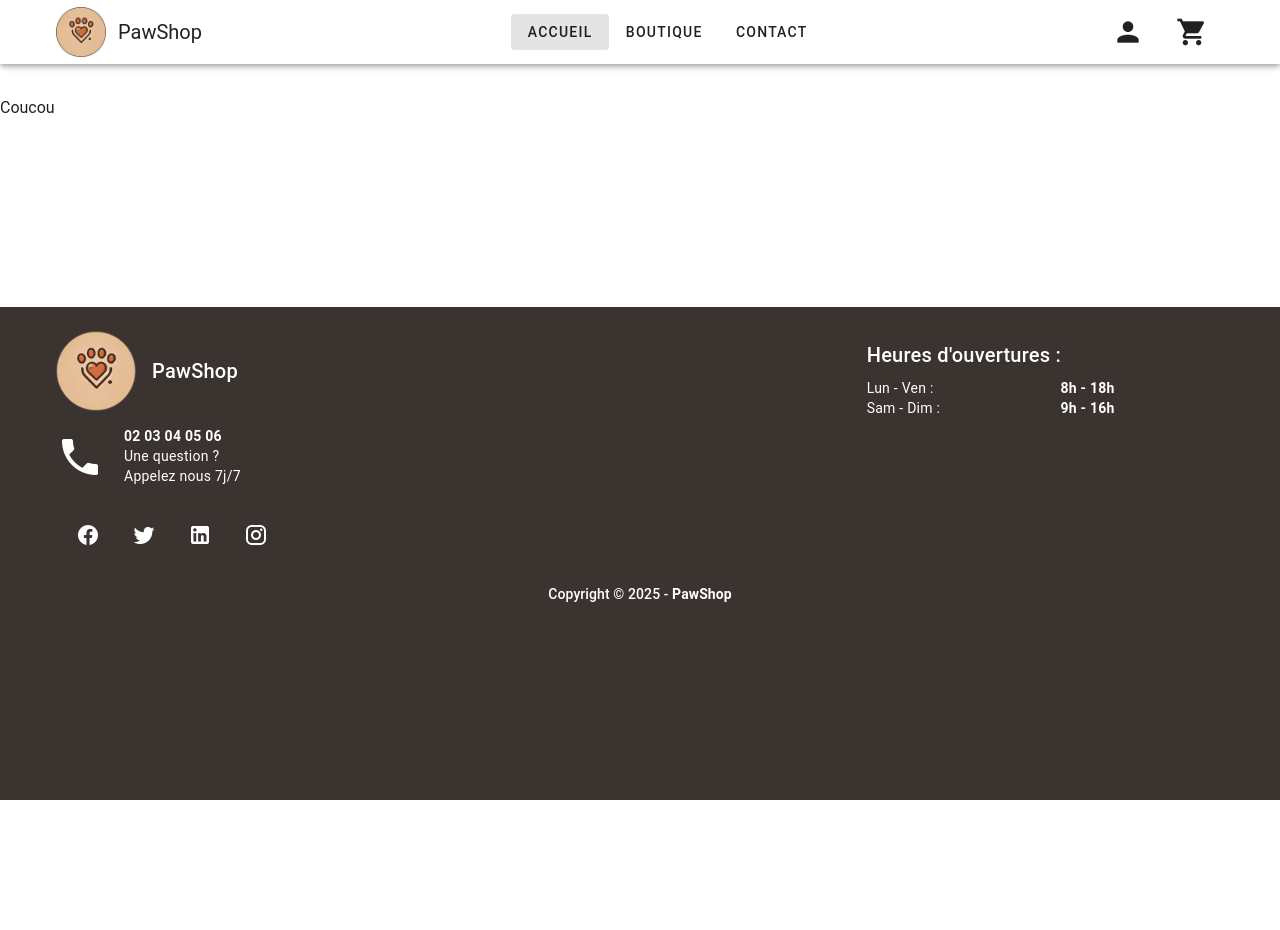
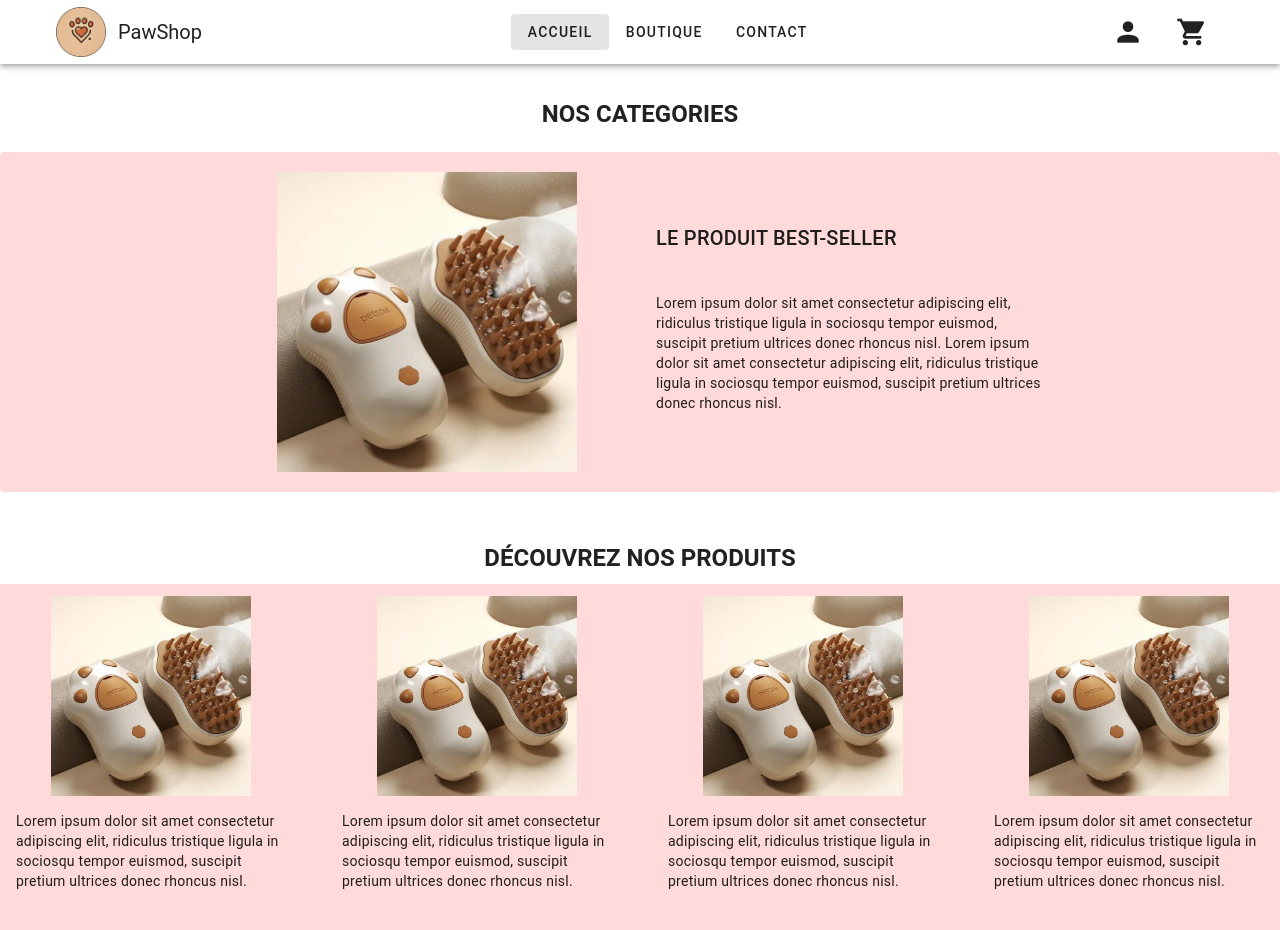
Before and after one commit to Simon-kercode/Tp_Node, a Vue app in the folder frontend/: page / in a window 1280 px wide. Shown: the top 930 px of the page. Before the commit the page ends 800 px from the top, so only its background shows below. Built offline with nearby package versions, Linux system fonts and the light colour scheme.

Commit message:
views add

```diff
--- /dev/null
+++ b/frontend/src/components/BestSeller.vue
@@ -0,0 +1,41 @@
+<template>
+    <h2 class="text-center mb-5">NOS CATEGORIES</h2>
+    <v-card class="product-card">
+      <v-row no-gutters class="d-flex justify-center">
+        <v-col cols="12" md="4" class="pa-5 w-50">
+          <v-img
+           :src="brosse"
+            aspect-ratio="1"
+            max-height="300"
+          ></v-img>
+        </v-col>
+        <v-col cols="12" md="4" class="align-self-center " :style="{ width: !isMobile ? '100%' : '70%'}">
+          <v-card-title class="pb-5">LE PRODUIT BEST-SELLER</v-card-title>
+          <v-card-text class="pt-5" >
+            Lorem ipsum dolor sit amet consectetur adipiscing elit, ridiculus tristique ligula in
+            sociosqu tempor euismod, suscipit pretium ultrices donec rhoncus nisl.
+            Lorem ipsum dolor sit amet consectetur adipiscing elit, ridiculus
+            tristique ligula in sociosqu tempor euismod, suscipit pretium ultrices donec rhoncus nisl.
+          </v-card-text>
+        </v-col>
+      </v-row>
+    </v-card>
+
+  </template>
+
+  <style scoped>
+  .product-card {
+    background-color: #ffdada; /* Couleur de fond grise */
+    box-shadow: none !important;
+  }
+  </style>
+
+<script setup>
+
+import { ref, computed } from 'vue'
+import { useDisplay } from 'vuetify'
+import brosse from "../assets/images/brosse-nettoyante.jpg"
+const { mobile } = useDisplay() // Détecte si on est sur mobile
+const isMobile = computed(() => mobile.value) // Variable réactive pour mobile
+
+</script>
--- /dev/null
+++ b/frontend/src/components/OurProducts.vue
@@ -0,0 +1,42 @@
+<template>
+      <h2 class="text-center mb-5">DÉCOUVREZ NOS PRODUITS</h2>
+      <v-row justify="center" class="products">
+        <v-col cols="12" md="3" v-for="n in 8" :key="n">
+          <v-card class="custom-card">
+            <v-img
+              :src="brosse"
+              height="200px"
+            >
+            </v-img>
+            <v-card-text>
+              Lorem ipsum dolor sit amet consectetur adipiscing elit, ridiculus tristique ligula in
+              sociosqu tempor euismod, suscipit pretium ultrices donec rhoncus nisl.
+            </v-card-text>
+          </v-card>
+        </v-col>
+      </v-row>
+  </template>
+
+  <script setup>
+
+  import { ref, computed } from 'vue'
+  import { useDisplay } from 'vuetify'
+  import brosse from "../assets/images/brosse-nettoyante.jpg"
+  const { mobile } = useDisplay() // Détecte si on est sur mobile
+  const isMobile = computed(() => mobile.value) // Variable réactive pour mobile
+
+  </script>
+
+
+  <style scoped>
+  .custom-card {
+  border: none !important;
+  box-shadow: none !important;
+  background-color: #ffdada;
+}
+
+.products{
+  background-color: #ffdada;
+}
+
+  </style>
--- a/frontend/src/router.js
+++ b/frontend/src/router.js
@@ -1,9 +1,13 @@
 import { createRouter, createWebHistory } from 'vue-router';
 import LoginView from './views/LoginView.vue';
 import HomeView from './views/HomeView.vue';
+import ShopView from './views/ShopView.vue';
+import ContactView from './views/ContactView.vue';
 
 const routes = [
     { path: '/login', component: LoginView, name: 'Login' },
+    { path: '/boutique', component: ShopView, name: 'Boutique' },
+    { path: '/contact', component: ContactView, name: 'Contact' },
     { path: '/', component: HomeView, name: 'Home'},
 ];
 
--- a/frontend/src/style.css
+++ b/frontend/src/style.css
@@ -5,7 +5,6 @@
 html, body, #app {
   height: 100%;
   margin: 0;
-  overflow: hidden;
 }
 
 ::deep.v-application {
--- /dev/null
+++ b/frontend/src/views/ContactView.vue
@@ -0,0 +1,109 @@
+<template>
+    <v-container class="mt-10">
+      <h2 class="text-h3 text-center mb-6">Contactez-nous</h2>
+      <v-row justify="center">
+        <v-col cols="12" md="8">
+          <v-card class="custom-card">
+            <v-card-text>
+              <v-form ref="form" v-model="valid" lazy-validation>
+                <!-- Nom -->
+                <v-text-field
+                  v-model="name"
+                  label="Nom"
+                  outlined
+                  :rules="[rules.required]"
+                  required
+                ></v-text-field>
+
+                <!-- Email -->
+                <v-text-field
+                  v-model="email"
+                  label="Email"
+                  outlined
+                  :rules="[rules.required, rules.email]"
+                  required
+                ></v-text-field>
+
+                <!-- Sujet -->
+                <v-text-field
+                  v-model="subject"
+                  label="Sujet"
+                  outlined
+                  :rules="[rules.required]"
+                  required
+                ></v-text-field>
+
+                <!-- Message -->
+                <v-textarea
+                  v-model="message"
+                  label="Message"
+                  outlined
+                  :rules="[rules.required]"
+                  required
+                ></v-textarea>
+
+                <!-- Bouton Soumettre -->
+                <v-btn :disabled="!valid" color="primary" block @click="submitForm" >
+                  Envoyer le message
+                </v-btn>
+              </v-form>
+            </v-card-text>
+          </v-card>
+        </v-col>
+      </v-row>
+    </v-container>
+  </template>
+
+  <script setup>
+
+    import { ref, computed } from 'vue'
+    import { useDisplay } from 'vuetify'
+
+  const { mobile } = useDisplay() // Détecte si on est sur mobile
+  const isMobile = computed(() => mobile.value) // Variable réactive pour mobile
+
+
+  const name = ref('')
+  const email = ref('')
+  const subject = ref('')
+  const message = ref('')
+  const valid = ref(false)
+
+  const rules = {
+    required: value => !!value || 'Ce champ est requis.',
+    email: value => {
+      const pattern = /^[^\s@]+@[^\s@]+\.[^\s@]+$/
+      return pattern.test(value) || 'Veuillez entrer un email valide.'
+    }
+  }
+
+  function submitForm() {
+    if (valid.value) {
+      console.log({
+        name: name.value,
+        email: email.value,
+        subject: subject.value,
+        message: message.value
+      })
+      alert('Votre message a été envoyé avec succès !')
+      resetForm()
+    }
+  }
+
+  function resetForm() {
+    name.value = ''
+    email.value = ''
+    subject.value = ''
+    message.value = ''
+  }
+  </script>
+
+  <style scoped>
+  .mt-10 {
+    margin-top: 40px;
+  }
+
+  .custom-card {
+  box-shadow: none !important;
+}
+  </style>
--- a/frontend/src/views/HomeView.vue
+++ b/frontend/src/views/HomeView.vue
@@ -1,3 +1,28 @@
 <template>
-    Coucou
-</template>
+    <div>
+      <BestSeller />
+      <v-card class="pa-4 ma-2 custom-card"></v-card>
+      <OurProducts />
+    </div>
+  </template>
+
+<script>
+
+import BestSeller from '../components/BestSeller.vue'
+import OurProducts from '../components/OurProducts.vue';
+
+  export default {
+    name: 'Home',
+    components: {
+        BestSeller,
+        OurProducts
+    }
+  }
+
+</script>
+
+<style scoped>
+ .custom-card {
+  box-shadow: none !important;
+}
+</style>
--- /dev/null
+++ b/frontend/src/views/ShopView.vue
@@ -0,0 +1,84 @@
+<template>
+    <v-container>
+        <h2 class="text-h3 text-center mb-6">Notre Boutique</h2>
+      <!-- Filtres -->
+      <v-row class="mb-6">
+        <v-col cols="12" md="6">
+          <v-select
+            v-model="selectedCategory"
+            :items="categories"
+            label="Catégorie"
+            outlined
+          ></v-select>
+        </v-col>
+        <v-col cols="12" md="6">
+          <v-select
+            v-model="selectedAnimal"
+            :items="animals"
+            label="Animal"
+            outlined
+          ></v-select>
+        </v-col>
+
+      </v-row>
+
+      <!-- Liste des produits -->
+      <v-row>
+        <v-col v-for="product in filteredProducts" :key="product.id" cols="12" sm="6" md="4" lg="3">
+          <v-card>
+            <v-img :src="product.image" height="200px" cover></v-img>
+            <v-card-title>{{ product.name }}</v-card-title>
+            <v-card-text>
+              <div>{{ product.description }}</div>
+              <div class="mt-2 text-h6 font-weight-bold">{{ product.price }} €</div>
+            </v-card-text>
+            <v-card-actions>
+              <v-btn color="primary" block @click="addToCart(product)">
+                Ajouter au panier
+              </v-btn>
+            </v-card-actions>
+          </v-card>
+        </v-col>
+      </v-row>
+    </v-container>
+  </template>
+
+  <script setup>
+
+import { useRouter } from 'vue-router';
+const router = useRouter();
+import { ref, computed } from 'vue';
+
+const products = ref([
+  { id: 1, name: "Croquettes Premium", description: "Pour chiens adultes", price: 29.99, image: "https://i.pinimg.com/736x/dc/ce/c6/dccec64215e05c2860e87ac69d02df34.jpg", category: "Nourriture", animal: "Chien" },
+  { id: 2, name: "Jouet Interactif", description: "Pour chats joueurs", price: 12.99, image: "https://i.pinimg.com/736x/dc/ce/c6/dccec64215e05c2860e87ac69d02df34.jpg", category: "Jouets", animal: "Chat" },
+  { id: 2, name: "Accessoires", description: "Pour chats joueurs", price: 12.99, image: "https://i.pinimg.com/736x/dc/ce/c6/dccec64215e05c2860e87ac69d02df34.jpg", category: "Accessoires", animal: "Chien" },
+  { id: 2, name: "Jouet Interactif", description: "Pour chats joueurs", price: 12.99, image: "https://i.pinimg.com/736x/dc/ce/c6/dccec64215e05c2860e87ac69d02df34.jpg", category: "Jouets", animal: "Chat" },
+  { id: 2, name: "Hygiène", description: "Pour chats joueurs", price: 12.99, image: "https://i.pinimg.com/736x/dc/ce/c6/dccec64215e05c2860e87ac69d02df34.jpg", category: "Hygiène", animal: "Chat" },
+  { id: 2, name: "Hygiène TEST", description: "Pour chats joueurs", price: 12.99, image: "https://i.pinimg.com/736x/dc/ce/c6/dccec64215e05c2860e87ac69d02df34.jpg", category: "Hygiène", animal: "Chien" },
+  // Ajout produits, remplacer bdd
+]);
+
+const categories = ref(["Tous", "Nourriture", "Jouets", "Accessoires", "Hygiène"]);
+const animals = ref(["Tous", "Chien", "Chat"]);
+
+const selectedCategory = ref("Tous");
+const selectedAnimal = ref("Tous");
+const searchQuery = ref("");
+
+const filteredProducts = computed(() => {
+  return products.value.filter(product => {
+    const categoryMatch = selectedCategory.value === "Tous" || product.category === selectedCategory.value;
+    const animalMatch = selectedAnimal.value === "Tous" || product.animal === selectedAnimal.value;
+    const searchMatch = product.name.toLowerCase().includes(searchQuery.value.toLowerCase()) ||
+                        product.description.toLowerCase().includes(searchQuery.value.toLowerCase());
+    return categoryMatch && animalMatch && searchMatch;
+  });
+});
+
+function addToCart(product) {
+  // ajout dans le panier, a faire
+  console.log(`Ajout au panier : ${product.name}`);
+}
+
+  </script>
```
Also changed, not shown: frontend/src/assets/images/brosse-nettoyante.jpg (added), 1 other file (tests, documents, lock files or other folders).
